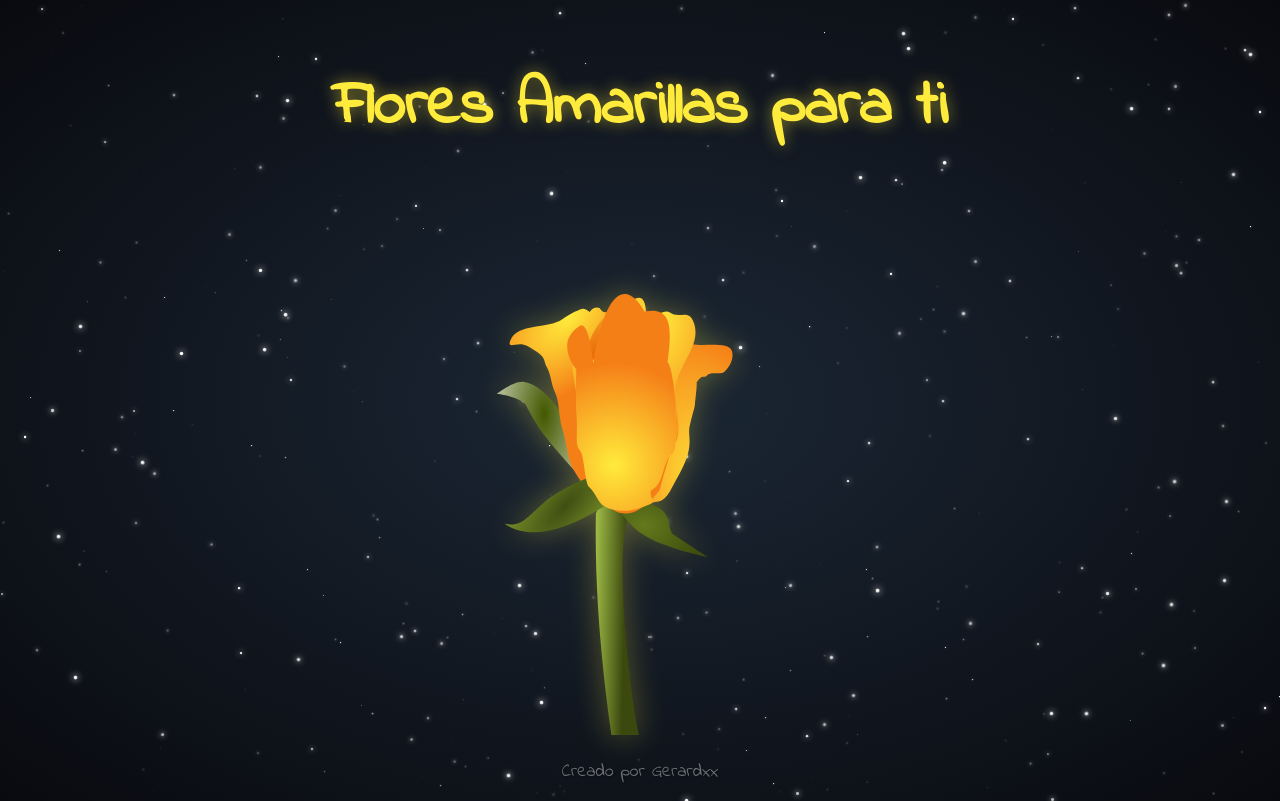
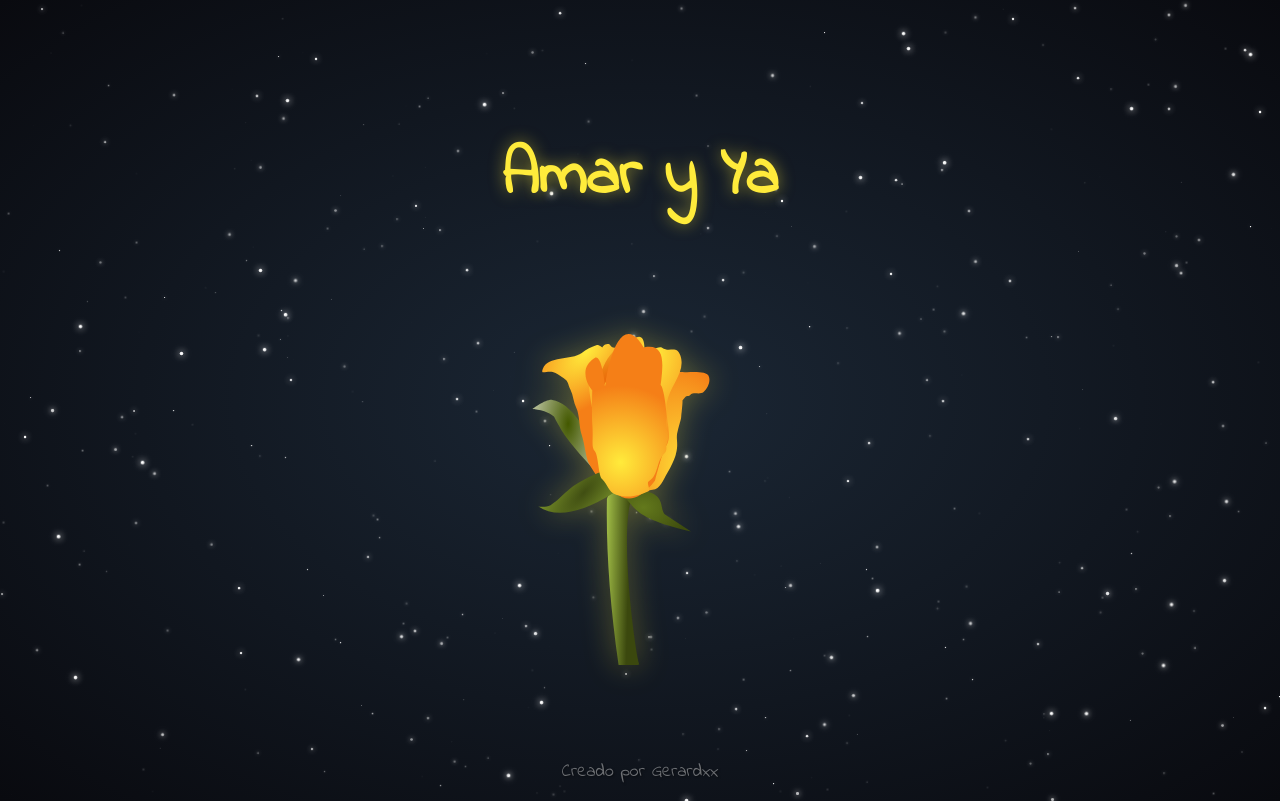
Before and after one commit to Gerardxx/SeptemberYellow, a plain HTML site: page index.html in a window 1280 px wide. Drawn offline with Linux system fonts and the light colour scheme.

```diff
--- a/index.html
+++ b/index.html
@@ -34,7 +34,7 @@
   <div class="stars-container" id="stars-container"></div>
 
   <div class="content-container">
-    <h1 class="elegant-title">Flores Amarillas para ti</h1>
+    <h1 class="elegant-title">Amar y Ya</h1>
 
     <div class="svg-container">
       <svg id="svg" width="100%" viewBox="0 0 188 264" xmlns="http://www.w3.org/2000/svg">
```
